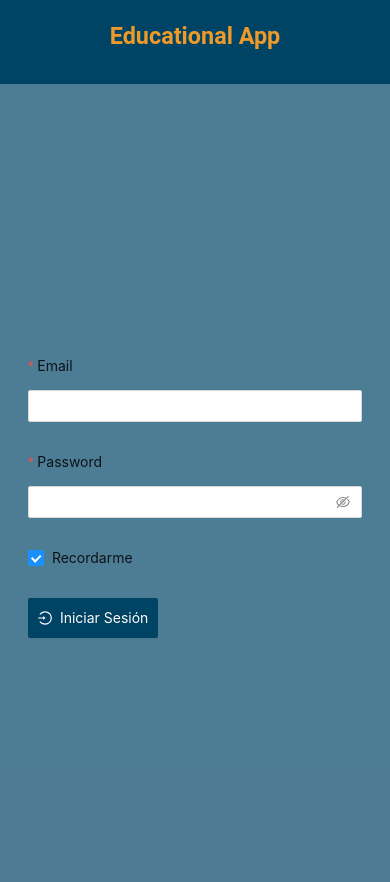
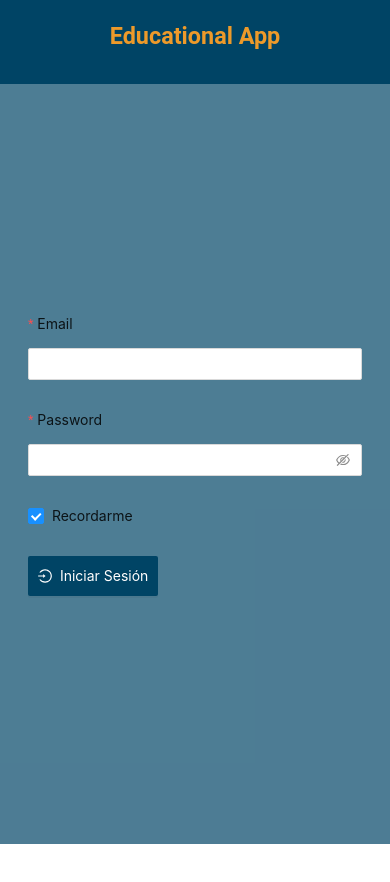
Before and after one commit to WilCodee/educational-app, a React (Create React App) app: page / in a window 390 px wide. Shown: the top 882 px of the page. After the commit the page ends 844 px from the top, so only its background shows below. Built offline with nearby package versions, Linux system fonts and the light colour scheme.

Commit message:
#20 chore: responsive-height

```diff
--- a/src/styles/login.css
+++ b/src/styles/login.css
@@ -38,7 +38,9 @@ div .content-principal{
         height: 20vh;
         width: 100%;
     }
-
+    div .content-rigt{
+        height: 80vh;
+    }
 
 }
 @media (max-width: 600px) {
@@ -52,6 +54,9 @@ div .content-principal{
     div .content-left{
         height: 10vh;
         width: 100%;
+    }
+    div .content-rigt{
+        height: 90vh;
     }
 }
 @media (min-width: 992px){
```
